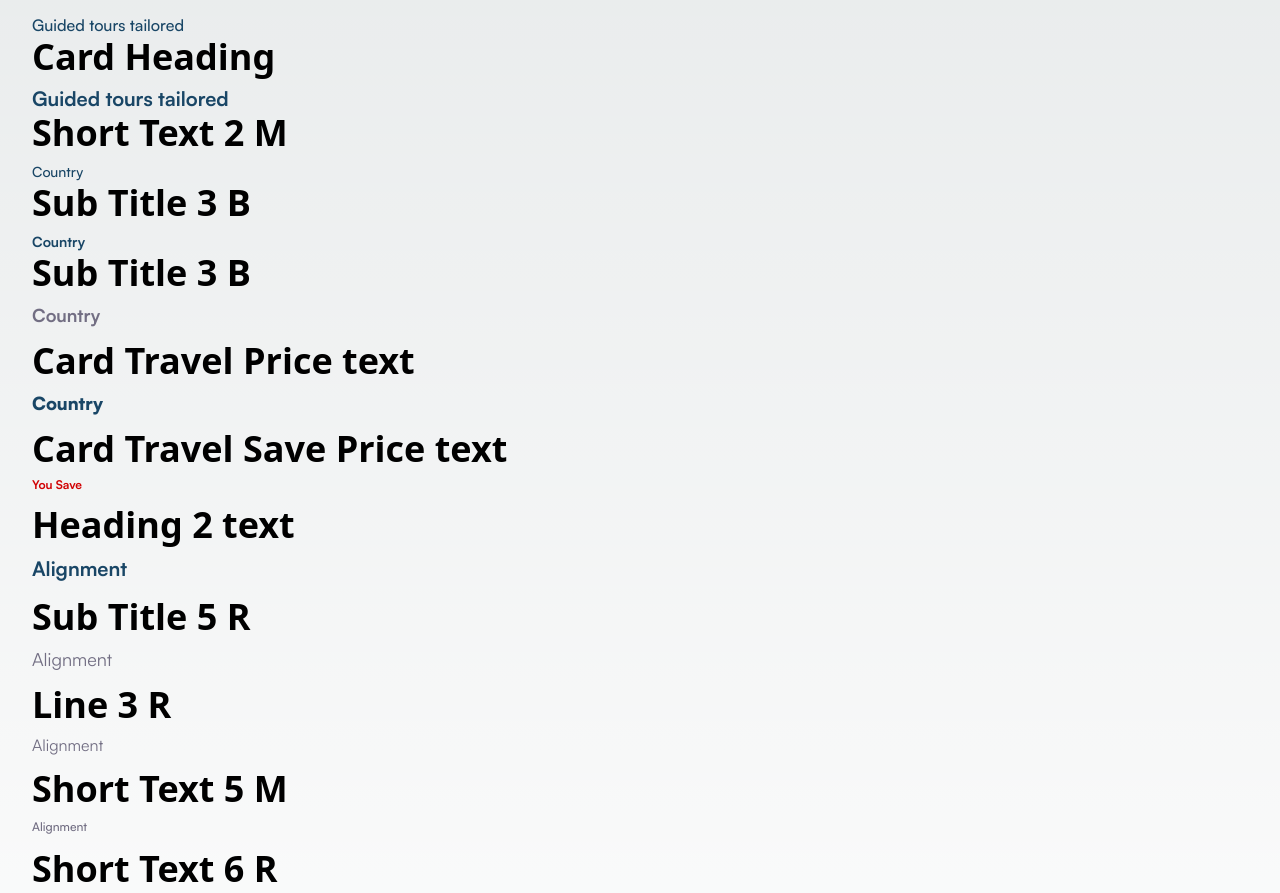
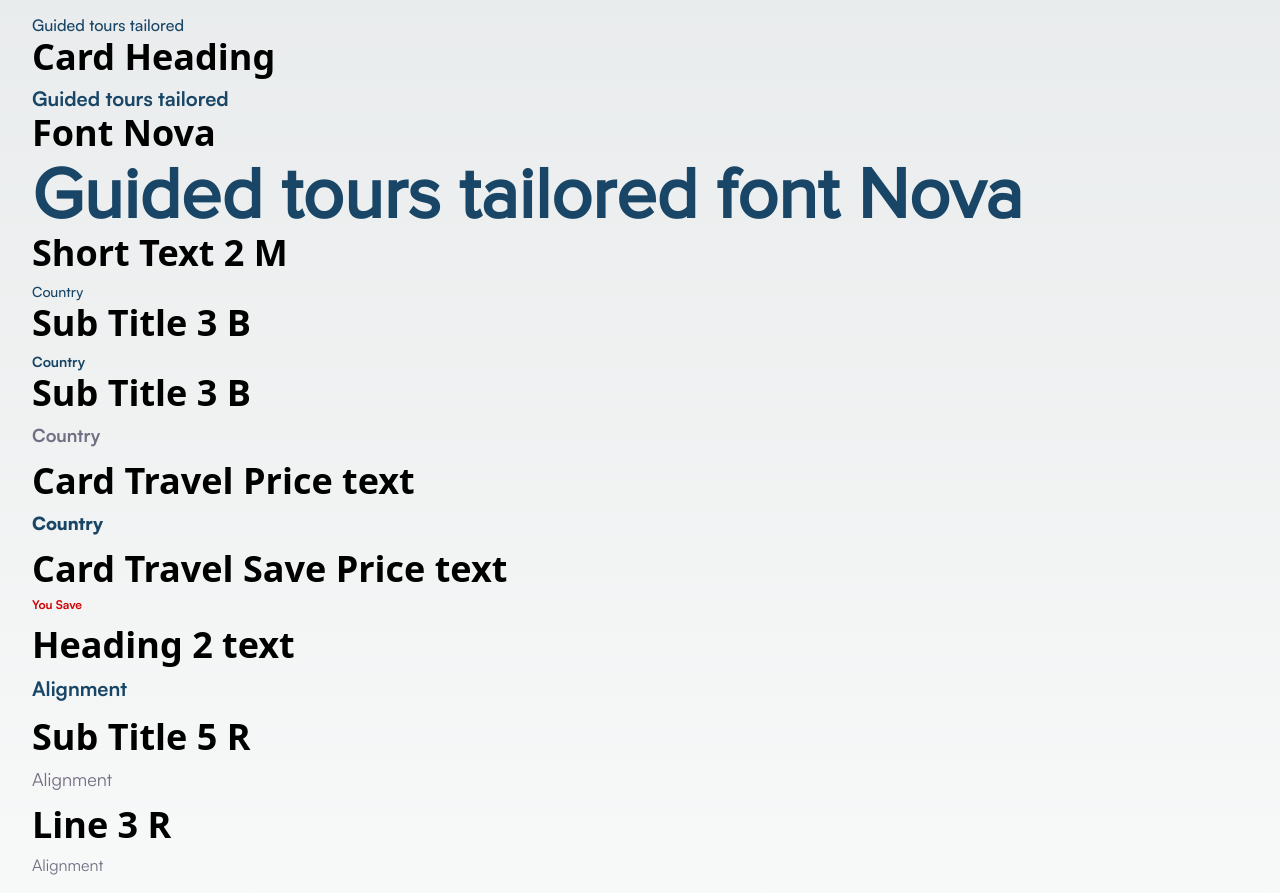
Before and after one commit to hamza4600/travio, a Next.js app: page /en/style-guide in a window 1280 px wide. Shown: the part 1189-2082 px from the top of the page. Built offline with nearby package versions, Linux system fonts and the light colour scheme.

Commit message:
added nova font

```diff
--- a/src/app/[language]/layout.tsx
+++ b/src/app/[language]/layout.tsx
@@ -13,6 +13,11 @@ const montserratFont = localFont({
   variable: "--font-montserrat",
 });
 
+const proximaNovaFont = localFont({
+  src: "../../fonts/ProximaNovaRegular.woff",
+  variable: "--font-nova",
+});
+
 export const metadata: Metadata = {
   title: "Traviio Tours",
   description: "Traviio Tours",
@@ -26,7 +31,7 @@ export default function RootLayout({
   return (
     <html lang="en">
       <body
-        className={`${satoshiFont.variable} ${montserratFont.variable} font-sans`}
+        className={`${satoshiFont.variable} ${montserratFont.variable} ${proximaNovaFont.variable} font-sans`}
       >
         {children}
       </body>
--- a/src/app/[language]/style-guide/page.tsx
+++ b/src/app/[language]/style-guide/page.tsx
@@ -169,6 +169,17 @@ const StyleGuide = () => {
         Guided tours tailored
       </Text>
 
+      <p className="font-bold text-4xl">Font Nova</p>
+      <Text
+        className="mt-2 text-7xl"
+        font={"nova"}
+        as={"h1"}
+        variant={"secondary"}
+        fontWeight={"700"}
+      >
+        Guided tours tailored font Nova
+      </Text>
+
       <p className="font-bold text-4xl">Short Text 2 M</p>
       <Text
         className="mt-2 text-[14px] leading-[22px]"
--- a/src/components/ui/text.tsx
+++ b/src/components/ui/text.tsx
@@ -18,6 +18,7 @@ const textVariants = cva("", {
     font: {
       default: "font-satoshi",
       montserrat: "font-montserrat",
+      nova: "font-nova",
       secondary: "font-outfit",
     },
     fontWeight: {
--- a/tailwind.config.js
+++ b/tailwind.config.js
@@ -37,7 +37,8 @@ module.exports = {
         dmSans: ['var(--font-dm)'],
         outfit: ['var(--font-outfit)'],
         satoshi: ['var(--font-satoshi)'],
-        montserrat: ['var(--font-montserrat)']
+        montserrat: ['var(--font-montserrat)'],
+        nova: ['var(--font-nova)']
       },
       fontSize: {
         extraSm: ['10px', '12px'],
```
Also changed, not shown: src/fonts/ProximaNovaRegular.woff (added).
